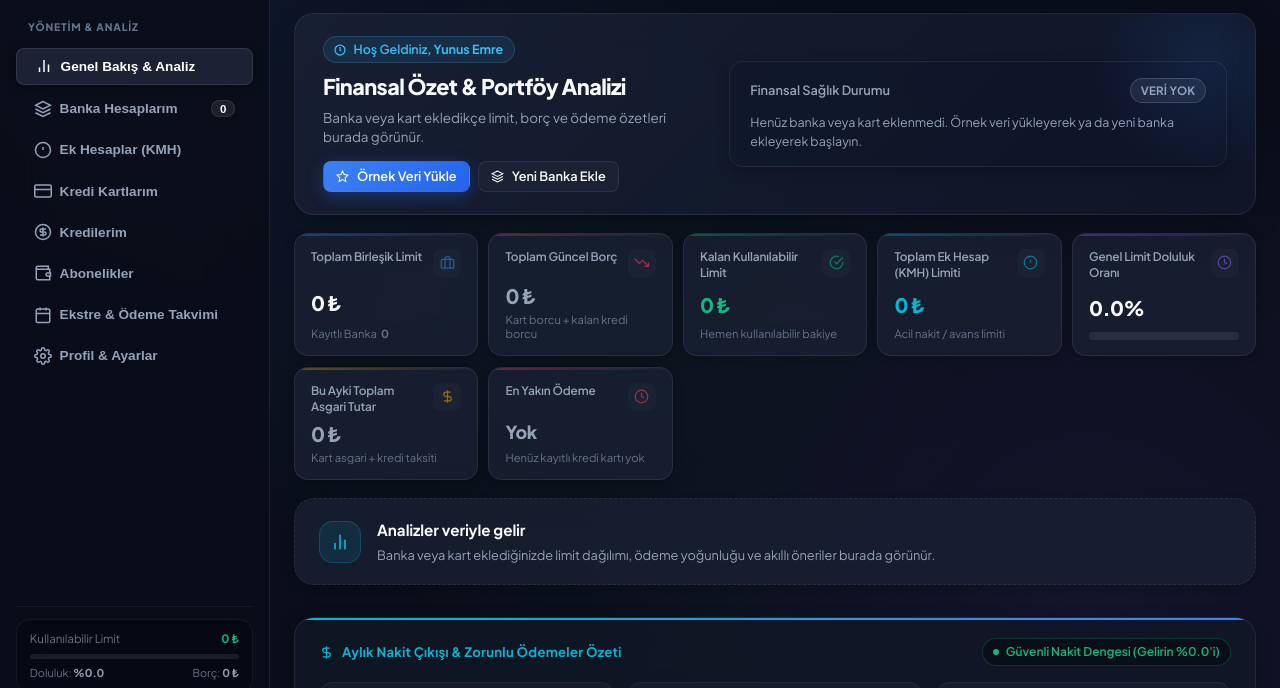
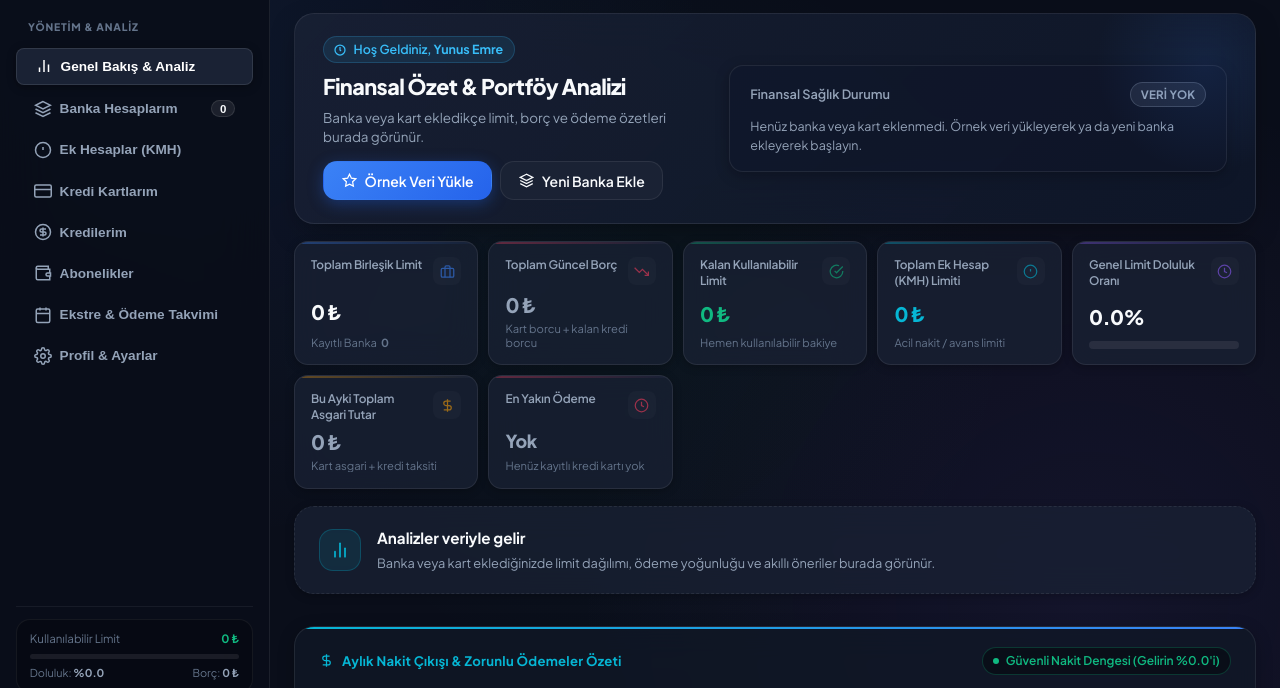
Before and after one commit to AegeanWorks/CardMon, a website: page index.html in a window 1280 px wide. Shown: the part 87-775 px from the top of the page. Drawn offline with Linux system fonts and the light colour scheme; no server answers.

Commit message:
feat(ui): enlarge empty-state onboarding CTA tap targets

```diff
--- a/index.html
+++ b/index.html
@@ -259,12 +259,12 @@
           <p class="welcome-subtitle" id="welcomeSubtitle" data-i18n="welcomeSubtitle">Banka limitleriniz, ek hesap rezervleriniz ve kredi kartı ödeme projeksiyonlarınız aşağıda özetlenmiştir.</p>
           <p class="welcome-subtitle welcome-subtitle-empty" id="welcomeEmptySubtitle" data-i18n="welcomeEmptySubtitle">Banka veya kart ekledikçe limit, borç ve ödeme özetleri burada görünür.</p>
           <div class="welcome-actions" id="welcomeEmptyActions" hidden>
-            <button type="button" class="btn btn-primary btn-sm" onclick="loadDemoData(true)">
-              <svg width="13" height="13" viewBox="0 0 24 24" fill="none" stroke="currentColor" stroke-width="2"><polygon points="12 2 15.09 8.26 22 9.27 17 14.14 18.18 21.02 12 17.77 5.82 21.02 7 14.14 2 9.27 8.91 8.26 12 2"></polygon></svg>
+            <button type="button" class="btn btn-primary" onclick="loadDemoData(true)">
+              <svg width="15" height="15" viewBox="0 0 24 24" fill="none" stroke="currentColor" stroke-width="2"><polygon points="12 2 15.09 8.26 22 9.27 17 14.14 18.18 21.02 12 17.77 5.82 21.02 7 14.14 2 9.27 8.91 8.26 12 2"></polygon></svg>
               <span data-i18n="loadDemo">Örnek Veri Yükle</span>
             </button>
-            <button type="button" class="btn btn-secondary btn-sm" onclick="navigateToTab('banks'); openAddBankModal();">
-              <svg width="13" height="13" viewBox="0 0 24 24" fill="none" stroke="currentColor" stroke-width="2"><polygon points="12 2 2 7 12 12 22 7 12 2"></polygon><polyline points="2 17 12 22 22 17"></polyline><polyline points="2 12 12 17 22 12"></polyline></svg>
+            <button type="button" class="btn btn-secondary" onclick="navigateToTab('banks'); openAddBankModal();">
+              <svg width="15" height="15" viewBox="0 0 24 24" fill="none" stroke="currentColor" stroke-width="2"><polygon points="12 2 2 7 12 12 22 7 12 2"></polygon><polyline points="2 17 12 22 22 17"></polyline><polyline points="2 12 12 17 22 12"></polyline></svg>
               <span data-i18n="addBank">Yeni Banka Ekle</span>
             </button>
           </div>
```
Also changed, not shown: .aikit/media.json, assets/screenshots/2026-11-20-cta-size-before.png (added).
